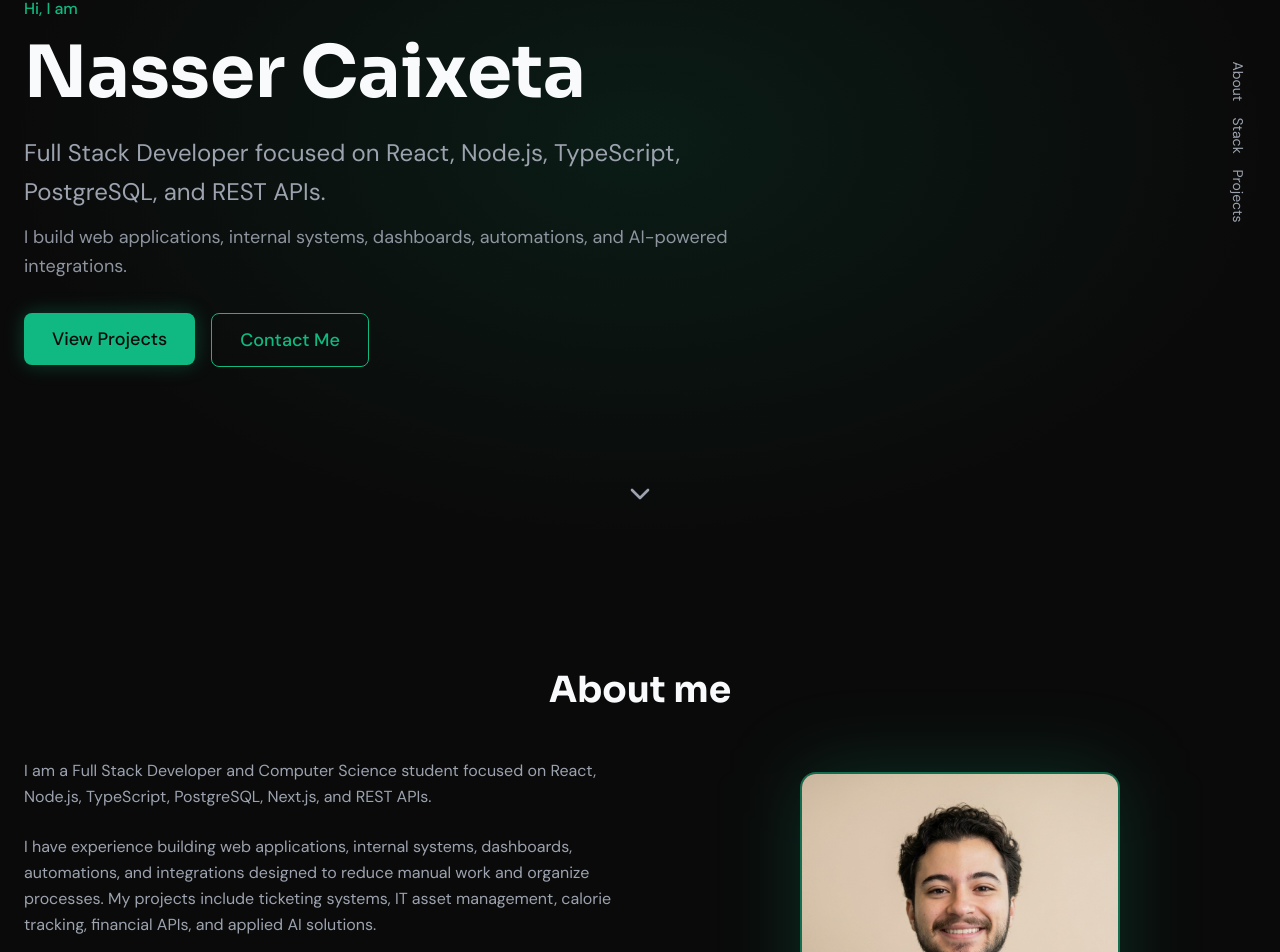
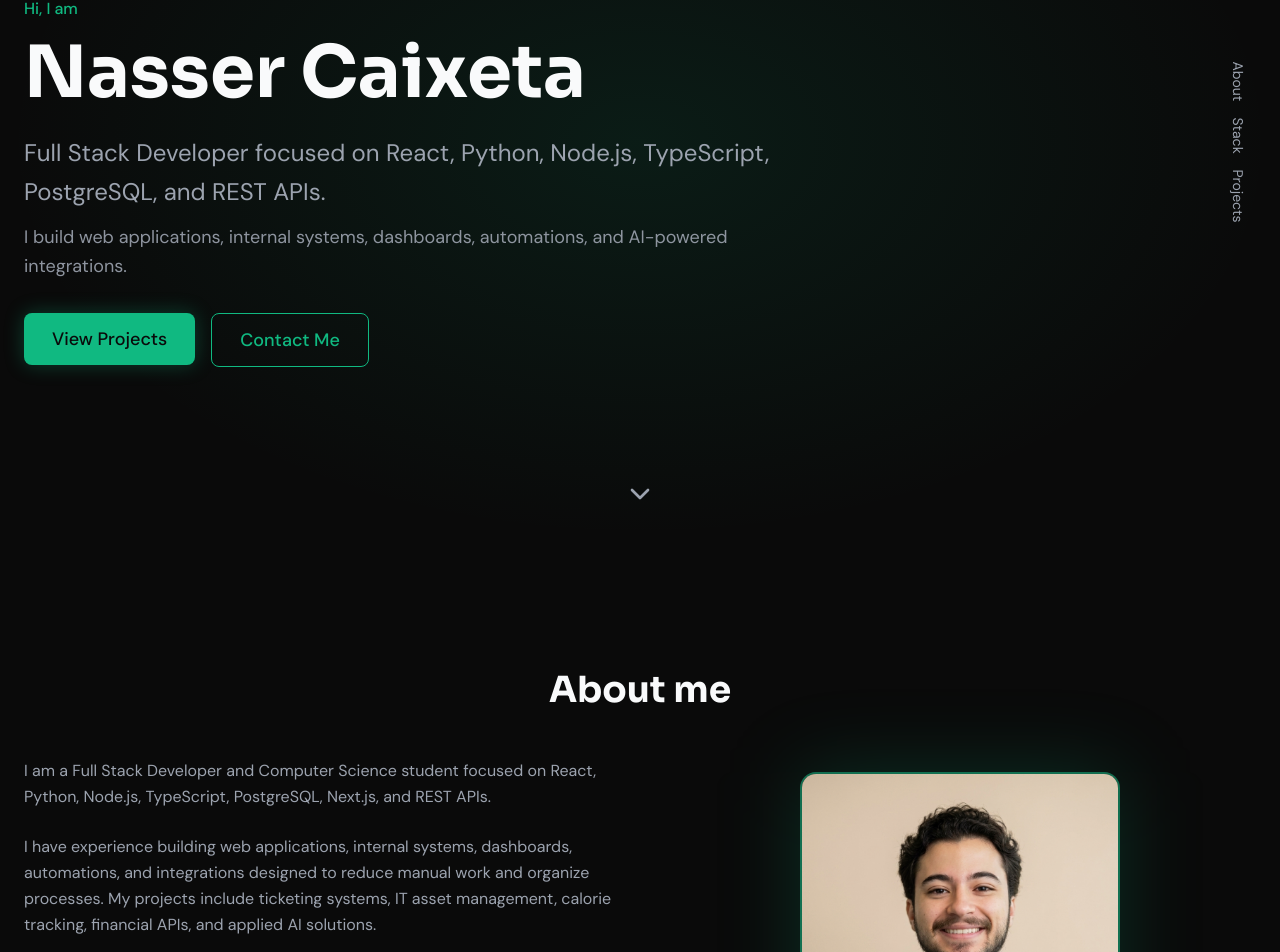
Before and after one commit to NasserCaixeta/CV-Nasser, a Next.js app: page /en in a window 1280 px wide. Shown: the part 258-1210 px from the top of the page. Built offline with nearby package versions, Linux system fonts and the light colour scheme.

Commit message:
adding python

```diff
--- a/src/i18n/dictionaries/en.ts
+++ b/src/i18n/dictionaries/en.ts
@@ -2,7 +2,7 @@ export const en = {
   metadata: {
     title: "Nasser Caixeta | Software Engineer",
     description:
-      "Full Stack Developer focused on React, Node.js, TypeScript, PostgreSQL, and REST APIs.",
+      "Full Stack Developer focused on React, Python, Node.js, TypeScript, PostgreSQL, and REST APIs.",
     keywords: [
       "Full Stack Developer",
       "Software Engineer",
@@ -26,11 +26,11 @@ export const en = {
     name: "Nasser Caixeta",
     title: "Software Engineer",
     subtitle:
-      "Full Stack Developer focused on React, Node.js, TypeScript, PostgreSQL, and REST APIs.",
+      "Full Stack Developer focused on React, Python, Node.js, TypeScript, PostgreSQL, and REST APIs.",
     secondarySubtitle:
       "I build web applications, internal systems, dashboards, automations, and AI-powered integrations.",
     bio: [
-      "I am a Full Stack Developer and Computer Science student focused on React, Node.js, TypeScript, PostgreSQL, Next.js, and REST APIs.",
+      "I am a Full Stack Developer and Computer Science student focused on React, Python, Node.js, TypeScript, PostgreSQL, Next.js, and REST APIs.",
       "I have experience building web applications, internal systems, dashboards, automations, and integrations designed to reduce manual work and organize processes. My projects include ticketing systems, IT asset management, calorie tracking, financial APIs, and applied AI solutions.",
       "My background in IT, data, and automation helps me build practical solutions that connect frontend, backend, databases, and integrations to solve real problems.",
     ],
--- a/src/i18n/dictionaries/pt.ts
+++ b/src/i18n/dictionaries/pt.ts
@@ -2,7 +2,7 @@ export const pt = {
   metadata: {
     title: "Nasser Caixeta | Software Engineer",
     description:
-      "Desenvolvedor Full Stack focado em React, Node.js, TypeScript, PostgreSQL e APIs REST.",
+      "Desenvolvedor Full Stack focado em React, Python, Node.js, TypeScript, PostgreSQL e APIs REST.",
     keywords: [
       "Desenvolvedor Full Stack",
       "Software Engineer",
@@ -26,11 +26,11 @@ export const pt = {
     name: "Nasser Caixeta",
     title: "Software Engineer",
     subtitle:
-      "Desenvolvedor Full Stack focado em React, Node.js, TypeScript, PostgreSQL e APIs REST.",
+      "Desenvolvedor Full Stack focado em React, Python, Node.js, TypeScript, PostgreSQL e APIs REST.",
     secondarySubtitle:
       "Crio aplicações web, sistemas internos, dashboards, automações e integrações com IA aplicada.",
     bio: [
-      "Sou Desenvolvedor Full Stack e estudante de Ciência da Computação, com foco em React, Node.js, TypeScript, PostgreSQL, Next.js e APIs REST.",
+      "Sou Desenvolvedor Full Stack e estudante de Ciência da Computação, com foco em React, Python, Node.js, TypeScript, PostgreSQL, Next.js e APIs REST.",
       "Tenho experiência no desenvolvimento de aplicações web, sistemas internos, dashboards, automações e integrações voltadas para reduzir tarefas manuais e organizar processos. Meus projetos incluem sistemas de tickets, gestão de ativos de TI, controle de calorias, APIs financeiras e soluções com IA aplicada.",
       "Minha base em TI, dados e automação me ajuda a construir soluções práticas, conectando frontend, backend, banco de dados e integrações para resolver problemas reais.",
     ],
```
